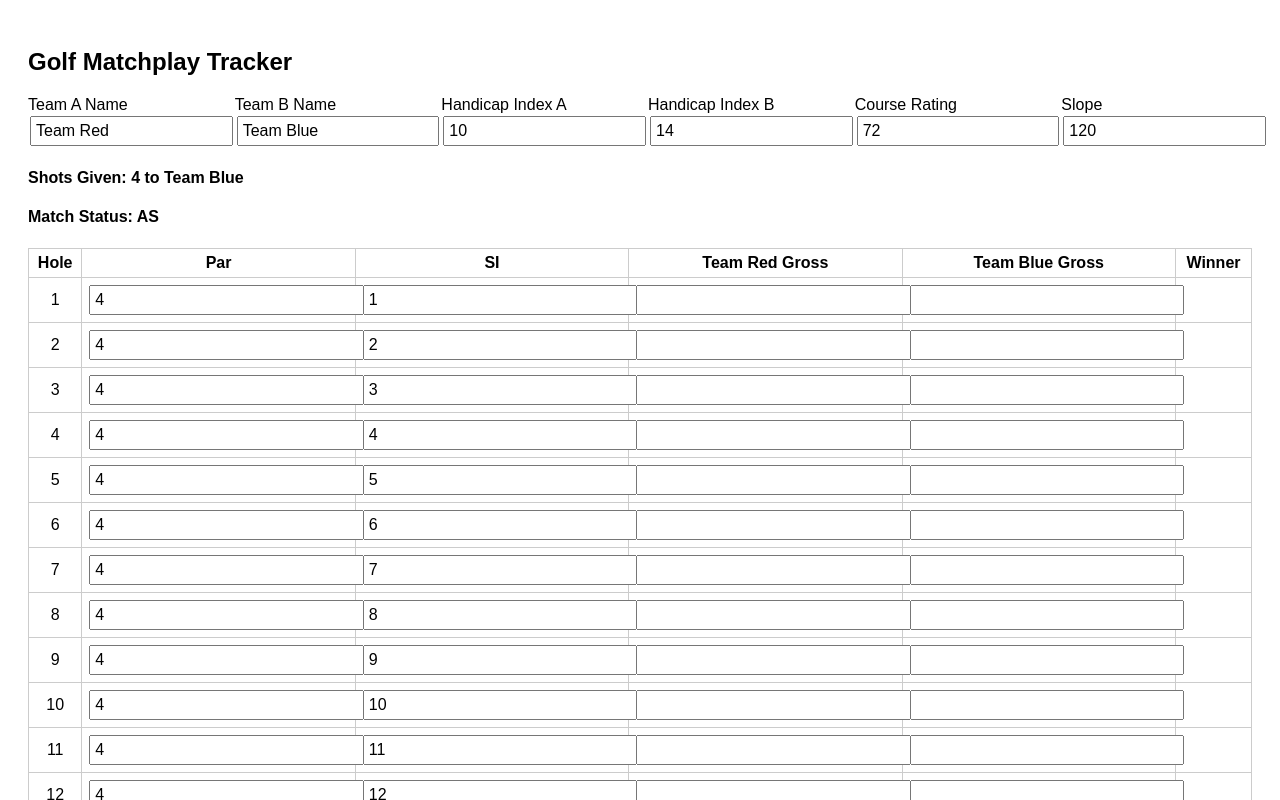
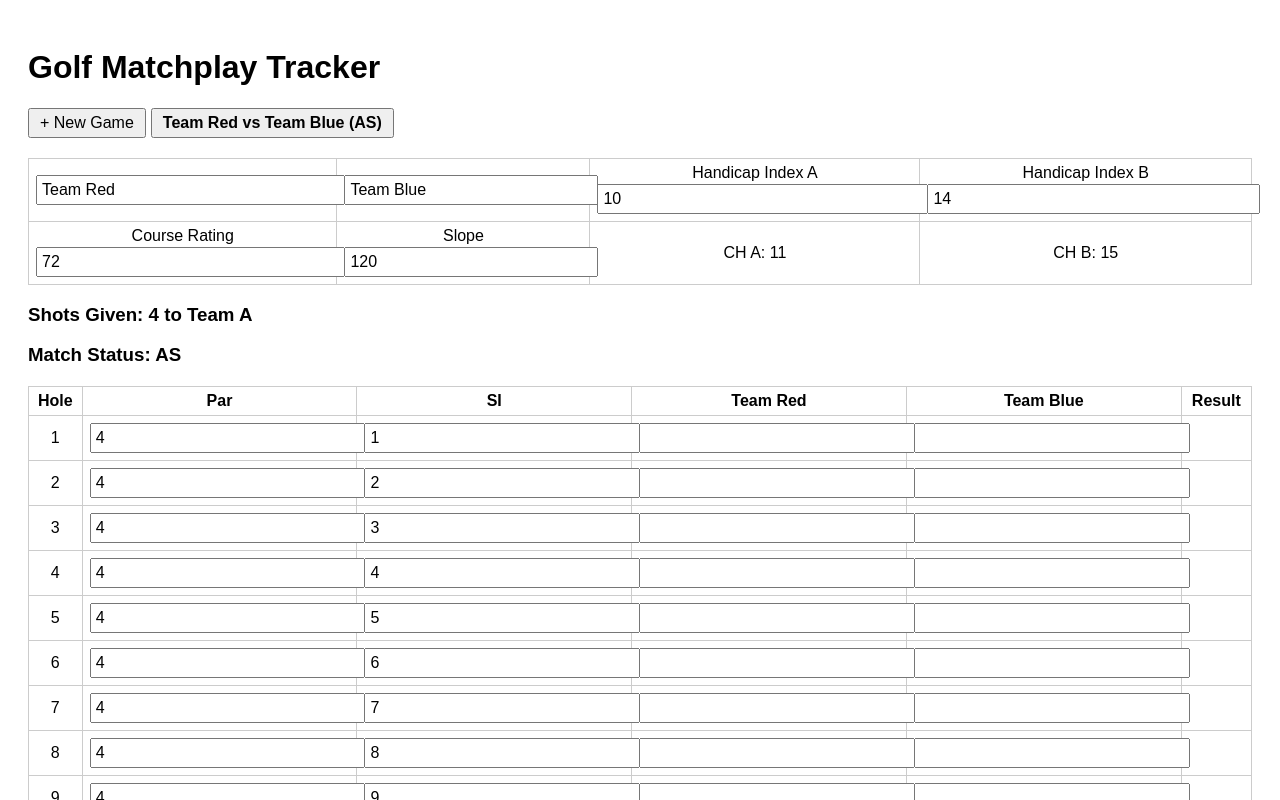
Before and after one commit to ciaranlk/GolfMatchTracker_manual, a React (Vite) app: page / in a window 1280 px wide. Shown: the top 800 px of the page. Built offline with nearby package versions, Linux system fonts and the light colour scheme.

Commit message:
Enhance golf matchplay functionality and state handling
Refactor App component to improve state management and functionality. Added course handicap calculation and updated hole scoring logic.

```diff
--- a/src/App.jsx
+++ b/src/App.jsx
@@ -1,110 +1,151 @@
-import React, { useState } from 'react';
+import React, { useState, useEffect } from 'react';
 import './App.css';
 
+function calculateCourseHandicap(handicapIndex, slope, rating, par = 72) {
+  return Math.round(handicapIndex * (slope / 113) + (rating - par));
+}
+
+function getInitialGames() {
+  const saved = localStorage.getItem('golfGames');
+  return saved ? JSON.parse(saved) : [];
+}
+
 function App() {
-  const initialHoles = Array.from({ length: 18 }, (_, i) => ({
-    hole: i + 1,
-    par: 4,
-    si: i + 1,
-    redGross: '',
-    blueGross: '',
-  }));
+  const [games, setGames] = useState(getInitialGames);
+  const [currentGameIndex, setCurrentGameIndex] = useState(0);
 
-  const [teamA, setTeamA] = useState('Team Red');
-  const [teamB, setTeamB] = useState('Team Blue');
-  const [handicapA, setHandicapA] = useState(10);
-  const [handicapB, setHandicapB] = useState(14);
+  const [teamAName, setTeamAName] = useState('Team Red');
+  const [teamBName, setTeamBName] = useState('Team Blue');
+  const [handicapIndexA, setHandicapIndexA] = useState(10);
+  const [handicapIndexB, setHandicapIndexB] = useState(14);
   const [courseRating, setCourseRating] = useState(72);
   const [slope, setSlope] = useState(120);
-  const [holes, setHoles] = useState(initialHoles);
 
-  const diff = Math.abs(handicapA - handicapB);
-  const shotsGivenTo = handicapA < handicapB ? teamB : teamA;
+  const [holes, setHoles] = useState(
+    Array.from({ length: 18 }, (_, i) => ({
+      hole: i + 1,
+      par: 4,
+      si: i + 1,
+      scoreA: '',
+      scoreB: '',
+    }))
+  );
 
-  const sortedBySI = [...holes].sort((a, b) => a.si - b.si);
-  const holesToApplyShots = sortedBySI.slice(0, diff).map(h => h.hole);
+  const courseHandicapA = calculateCourseHandicap(handicapIndexA, slope, courseRating);
+  const courseHandicapB = calculateCourseHandicap(handicapIndexB, slope, courseRating);
 
-  const getNetScore = (gross, shots) => {
-    const parsed = parseInt(gross);
-    return isNaN(parsed) ? null : parsed - shots;
-  };
+  const shotsGiven = Math.abs(courseHandicapA - courseHandicapB);
+  const shotsTo = courseHandicapA > courseHandicapB ? 'Team B' : 'Team A';
 
-  const getHoleWinner = (hole) => {
-    const redGross = parseInt(hole.redGross);
-    const blueGross = parseInt(hole.blueGross);
-    if (isNaN(redGross) || isNaN(blueGross)) return '';
+  const shotHoles = holes
+    .slice()
+    .sort((a, b) => a.si - b.si)
+    .slice(0, shotsGiven)
+    .map(h => h.hole);
 
-    const redShots = shotsGivenTo === teamA && holesToApplyShots.includes(hole.hole) ? 1 : 0;
-    const blueShots = shotsGivenTo === teamB && holesToApplyShots.includes(hole.hole) ? 1 : 0;
-
-    const redNet = redGross - redShots;
-    const blueNet = blueGross - blueShots;
-
-    if (redNet < blueNet) return teamA;
-    if (blueNet < redNet) return teamB;
-    return 'Tie';
+  const determineWinner = (a, b, holeNumber) => {
+    if (a === '' || b === '') return '';
+    let adjA = parseInt(a);
+    let adjB = parseInt(b);
+    if (courseHandicapA > courseHandicapB && shotHoles.includes(holeNumber)) adjB--;
+    if (courseHandicapB > courseHandicapA && shotHoles.includes(holeNumber)) adjA--;
+    if (adjA < adjB) return teamAName;
+    if (adjB < adjA) return teamBName;
+    return 'Halved';
   };
 
   const getMatchStatus = () => {
-    let redWins = 0;
-    let blueWins = 0;
-    let holesPlayed = 0;
-
-    for (let hole of holes) {
-      const winner = getHoleWinner(hole);
-      if (winner === teamA) redWins++;
-      else if (winner === teamB) blueWins++;
-      holesPlayed++;
-
-      const remaining = 18 - holesPlayed;
-      if (redWins - blueWins > remaining) return `${teamA} ${redWins - blueWins} Up`;
-      if (blueWins - redWins > remaining) return `${teamB} ${blueWins - redWins} Up`;
+    let score = 0;
+    for (const hole of holes) {
+      const winner = determineWinner(hole.scoreA, hole.scoreB, hole.hole);
+      if (winner === teamAName) score++;
+      else if (winner === teamBName) score--;
     }
-
-    if (redWins > blueWins) return `${teamA} ${redWins - blueWins} Up`;
-    if (blueWins > redWins) return `${teamB} ${blueWins - redWins} Up`;
-    return 'AS';
+    if (score === 0) return 'AS';
+    return score > 0 ? `${teamAName} ${score} Up` : `${teamBName} ${Math.abs(score)} Up`;
   };
 
-  const handleHoleChange = (index, field, value) => {
-    const updated = [...holes];
-    updated[index][field] = value;
-    setHoles(updated);
+  useEffect(() => {
+    const updatedGames = [...games];
+    updatedGames[currentGameIndex] = {
+      name: `${teamAName} vs ${teamBName}`,
+      teamAName,
+      teamBName,
+      handicapIndexA,
+      handicapIndexB,
+      courseRating,
+      slope,
+      holes,
+    };
+    setGames(updatedGames);
+    localStorage.setItem('golfGames', JSON.stringify(updatedGames));
+  }, [teamAName, teamBName, handicapIndexA, handicapIndexB, courseRating, slope, holes]);
+
+  const createNewGame = () => {
+    const newGame = {
+      name: `Game ${games.length + 1}`,
+      teamAName: 'Team Red',
+      teamBName: 'Team Blue',
+      handicapIndexA: 10,
+      handicapIndexB: 14,
+      courseRating: 72,
+      slope: 120,
+      holes: Array.from({ length: 18 }, (_, i) => ({ hole: i + 1, par: 4, si: i + 1, scoreA: '', scoreB: '' })),
+    };
+    const newGames = [...games, newGame];
+    setGames(newGames);
+    setCurrentGameIndex(newGames.length - 1);
   };
+
+  useEffect(() => {
+    if (games.length > 0) {
+      const g = games[currentGameIndex];
+      setTeamAName(g.teamAName);
+      setTeamBName(g.teamBName);
+      setHandicapIndexA(g.handicapIndexA);
+      setHandicapIndexB(g.handicapIndexB);
+      setCourseRating(g.courseRating);
+      setSlope(g.slope);
+      setHoles(g.holes);
+    }
+  }, [currentGameIndex]);
 
   return (
     <div className="App">
-      <h2>Golf Matchplay Tracker</h2>
+      <h1>Golf Matchplay Tracker</h1>
 
-      <div style={{ display: 'flex', gap: '1rem' }}>
-        <div>
-          <label>Team A Name</label><br />
-          <input value={teamA} onChange={e => setTeamA(e.target.value)} />
-        </div>
-        <div>
-          <label>Team B Name</label><br />
-          <input value={teamB} onChange={e => setTeamB(e.target.value)} />
-        </div>
-        <div>
-          <label>Handicap Index A</label><br />
-          <input type="number" value={handicapA} onChange={e => setHandicapA(+e.target.value)} />
-        </div>
-        <div>
-          <label>Handicap Index B</label><br />
-          <input type="number" value={handicapB} onChange={e => setHandicapB(+e.target.value)} />
-        </div>
-        <div>
-          <label>Course Rating</label><br />
-          <input type="number" value={courseRating} onChange={e => setCourseRating(+e.target.value)} />
-        </div>
-        <div>
-          <label>Slope</label><br />
-          <input type="number" value={slope} onChange={e => setSlope(+e.target.value)} />
-        </div>
+      <div style={{ marginBottom: '1rem' }}>
+        <button onClick={createNewGame}>+ New Game</button>
+        {games.map((g, i) => (
+          <button
+            key={i}
+            onClick={() => setCurrentGameIndex(i)}
+            style={{ marginLeft: '5px', fontWeight: currentGameIndex === i ? 'bold' : 'normal' }}
+          >
+            {g.name} ({getMatchStatus()})
+          </button>
+        ))}
       </div>
 
-      <h4>Shots Given: {diff} to {shotsGivenTo}</h4>
-      <h4>Match Status: {getMatchStatus()}</h4>
+      <table>
+        <tbody>
+          <tr>
+            <td><input value={teamAName} onChange={e => setTeamAName(e.target.value)} /></td>
+            <td><input value={teamBName} onChange={e => setTeamBName(e.target.value)} /></td>
+            <td>Handicap Index A <input value={handicapIndexA} onChange={e => setHandicapIndexA(+e.target.value)} /></td>
+            <td>Handicap Index B <input value={handicapIndexB} onChange={e => setHandicapIndexB(+e.target.value)} /></td>
+          </tr>
+          <tr>
+            <td>Course Rating <input value={courseRating} onChange={e => setCourseRating(+e.target.value)} /></td>
+            <td>Slope <input value={slope} onChange={e => setSlope(+e.target.value)} /></td>
+            <td>CH A: {courseHandicapA}</td>
+            <td>CH B: {courseHandicapB}</td>
+          </tr>
+        </tbody>
+      </table>
+
+      <h3>Shots Given: {shotsGiven} to {shotsTo}</h3>
+      <h3>Match Status: {getMatchStatus()}</h3>
 
       <table>
         <thead>
@@ -112,46 +153,38 @@ function App() {
             <th>Hole</th>
             <th>Par</th>
             <th>SI</th>
-            <th>{teamA} Gross</th>
-            <th>{teamB} Gross</th>
-            <th>Winner</th>
+            <th>{teamAName}</th>
+            <th>{teamBName}</th>
+            <th>Result</th>
           </tr>
         </thead>
         <tbody>
-          {holes.map((hole, index) => {
-            const winner = getHoleWinner(hole);
+          {holes.map((hole, idx) => {
+            const winner = determineWinner(hole.scoreA, hole.scoreB, hole.hole);
             return (
-              <tr key={index}>
+              <tr key={hole.hole}>
                 <td>{hole.hole}</td>
-                <td>
-                  <input
-                    type="number"
-                    value={hole.par}
-                    onChange={e => handleHoleChange(index, 'par', e.target.value)}
-                  />
-                </td>
-                <td>
-                  <input
-                    type="number"
-                    value={hole.si}
-                    onChange={e => handleHoleChange(index, 'si', e.target.value)}
-                  />
-                </td>
-                <td>
-                  <input
-                    type="number"
-                    value={hole.redGross}
-                    onChange={e => handleHoleChange(index, 'redGross', e.target.value)}
-                  />
-                </td>
-                <td>
-                  <input
-                    type="number"
-                    value={hole.blueGross}
-                    onChange={e => handleHoleChange(index, 'blueGross', e.target.value)}
-                  />
-                </td>
-                <td>{winner}</td>
+                <td><input value={hole.par} onChange={e => {
+                  const newHoles = [...holes];
+                  newHoles[idx].par = +e.target.value;
+                  setHoles(newHoles);
+                }} /></td>
+                <td><input value={hole.si} onChange={e => {
+                  const newHoles = [...holes];
+                  newHoles[idx].si = +e.target.value;
+                  setHoles(newHoles);
+                }} /></td>
+                <td><input value={hole.scoreA} onChange={e => {
+                  const newHoles = [...holes];
+                  newHoles[idx].scoreA = e.target.value;
+                  setHoles(newHoles);
+                }} /></td>
+                <td><input value={hole.scoreB} onChange={e => {
+                  const newHoles = [...holes];
+                  newHoles[idx].scoreB = e.target.value;
+                  setHoles(newHoles);
+                }} /></td>
+                <td style={{ backgroundColor: winner === teamAName ? 'red' : winner === teamBName ? 'blue' : '', color: winner ? 'white' : 'black' }}>{winner}</td>
               </tr>
             );
           })}
```
